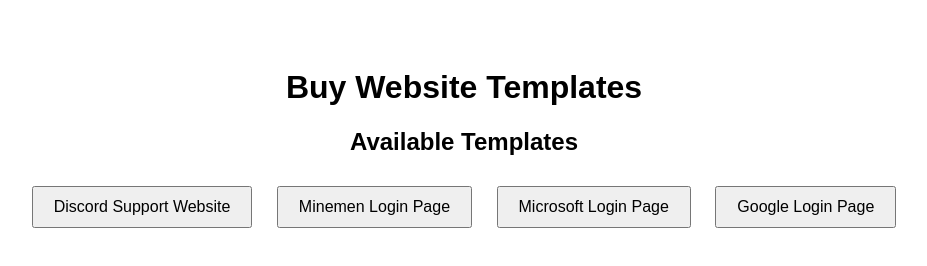
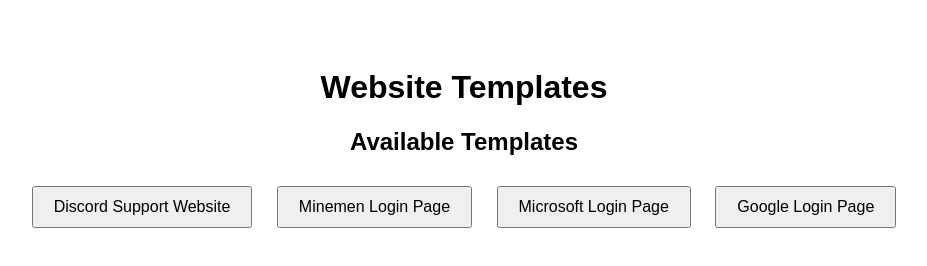
Before and after one commit to kingsmirnov/Buy-fake-sites, a plain HTML site: page index.html in a window 1280 px wide. Shown: the whole page, without its empty margins (176-1103 px from the left). Drawn offline with Linux system fonts and the light colour scheme.

Commit message:
Update index.html

```diff
--- a/index.html
+++ b/index.html
@@ -2,7 +2,7 @@
 <html lang="en">
 <head>
     <meta charset="UTF-8">
-    <title>Buy Website Fake Templates</title>
+    <title> Fake Website Templates</title>
     <style>
         body {
             font-family: Arial, sans-serif;
@@ -25,7 +25,7 @@
 </head>
 <body>
 
-<h1>Buy Website Templates</h1>
+<h1>Website Templates</h1>
 <h2>Available Templates</h2>
 
 <button>
```
